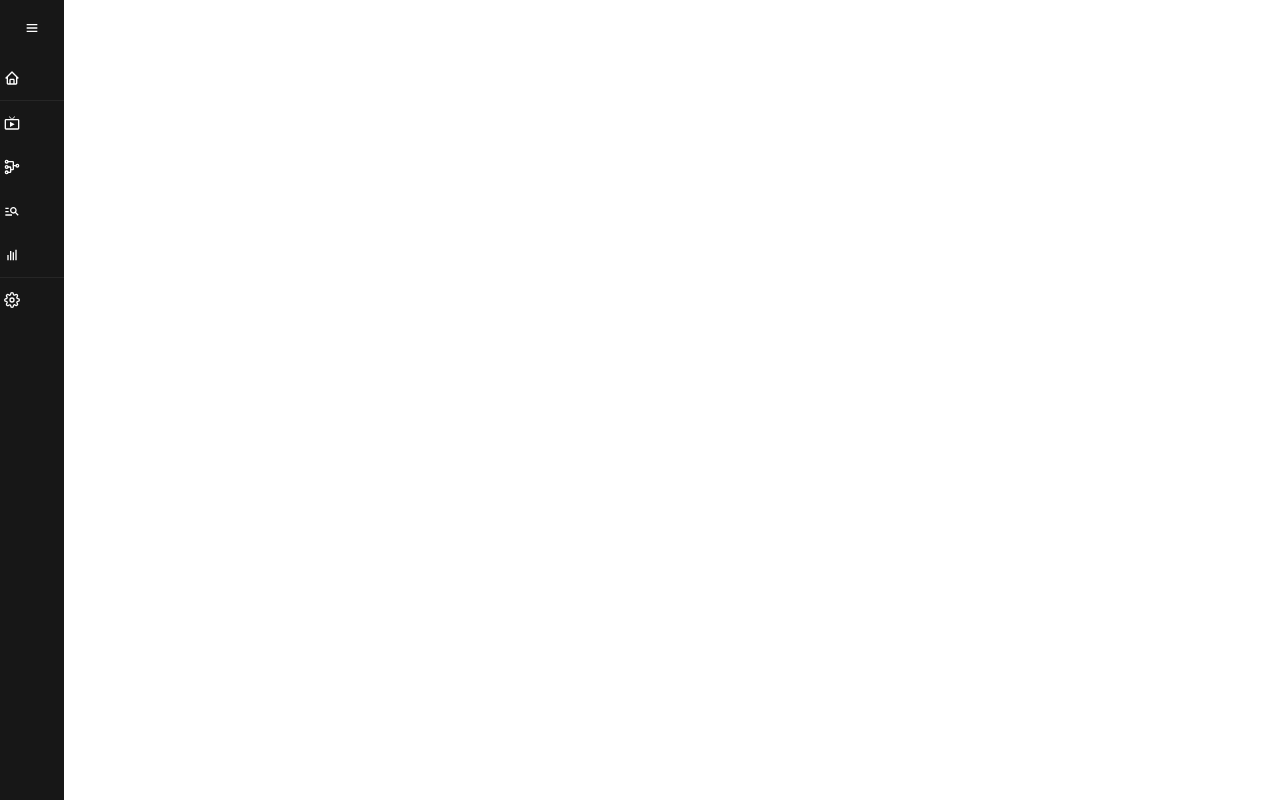
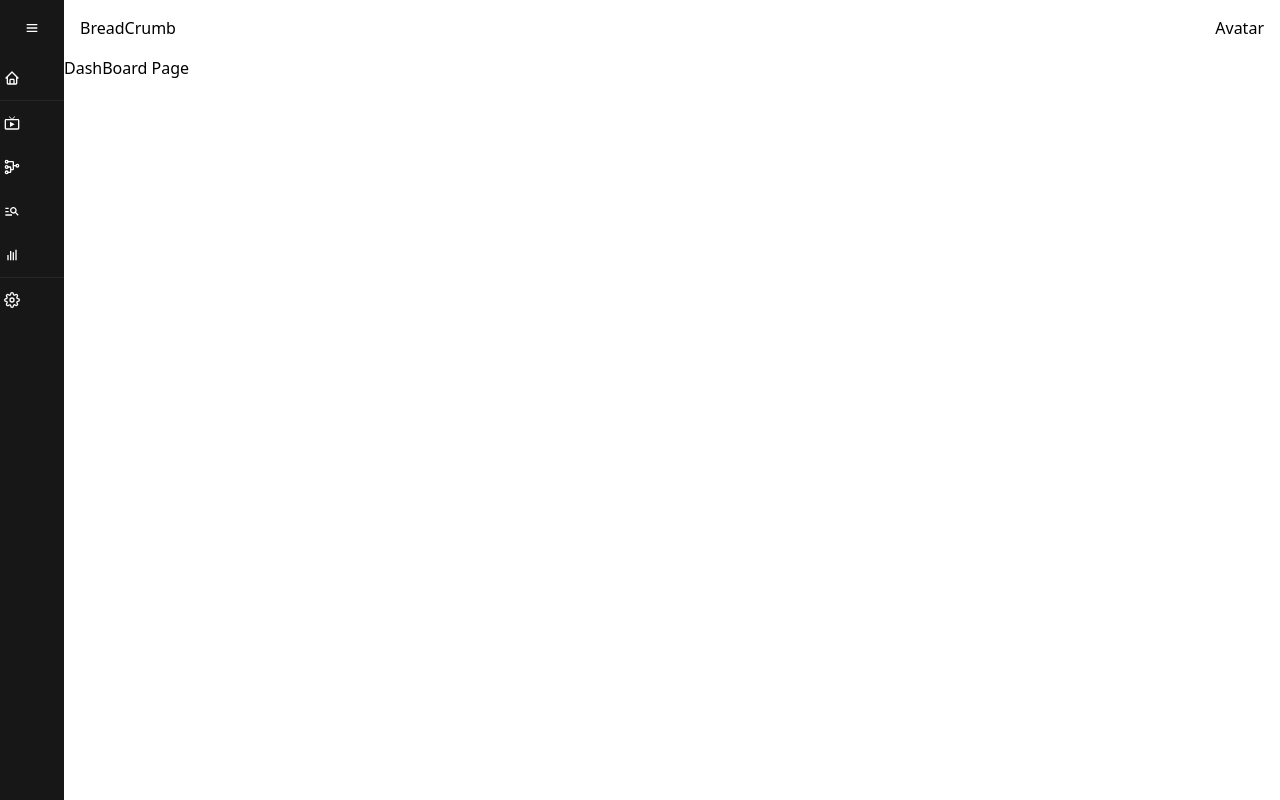
Before and after one commit to kyubumjang/starproleague, a Next.js app: page /dashboard in a window 1280 px wide. Built offline with nearby package versions, Linux system fonts and the light colour scheme.

Commit message:
🐛 fix: modify homelayout topbar, contentarea

```diff
--- /dev/null
+++ b/src/layouts/HomeLayout/ContentArea/ContentArea.tsx
@@ -0,0 +1,13 @@
+import { ReactNode } from "react";
+
+interface ContentAreaProps {
+  className: string;
+  children: ReactNode;
+}
+const ContentArea = (props: ContentAreaProps) => {
+  const { className, children } = props;
+
+  return <div className={className}>{children}</div>;
+};
+
+export default ContentArea;
--- /dev/null
+++ b/src/layouts/HomeLayout/ContentArea/index.ts
@@ -0,0 +1 @@
+export { default as ContentArea } from "./ContentArea";
--- a/src/layouts/HomeLayout/HomeLayout.tsx
+++ b/src/layouts/HomeLayout/HomeLayout.tsx
@@ -1,15 +1,18 @@
 "use client";
 
+import { ContentArea } from "./ContentArea";
 import { LeftSideBar } from "./LeftSideBar";
 import { ReactNode } from "react";
+import { TopBar } from "./TopBar";
 
 const HomeLayout = ({ children }: { children: ReactNode }) => {
   return (
-    <div className={"h-full"}>
-      <LeftSideBar className={"h-full"} />
-      {/*
-      <TopBar className="" />
-      <ContentArea className="">{children}</ContentArea> */}
+    <div className="flex h-full">
+      <LeftSideBar className="h-full" />
+      <div className="w-full">
+        <TopBar className="" />
+        <ContentArea className="">{children}</ContentArea>
+      </div>
     </div>
   );
 };
--- /dev/null
+++ b/src/layouts/HomeLayout/TopBar/TopBar.tsx
@@ -0,0 +1,16 @@
+interface TopBarProps {
+  className: string;
+}
+
+const TopBar = (props: TopBarProps) => {
+  const { className } = props;
+
+  return (
+    <div className="flex items-center justify-between w-full p-4">
+      <div>BreadCrumb</div>
+      <div>Avatar</div>
+    </div>
+  );
+};
+
+export default TopBar;
--- /dev/null
+++ b/src/layouts/HomeLayout/TopBar/index.ts
@@ -0,0 +1 @@
+export { default as TopBar } from "./TopBar";
```
